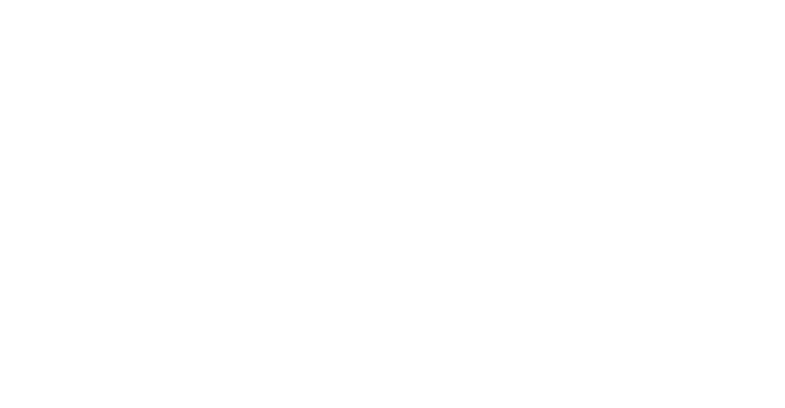
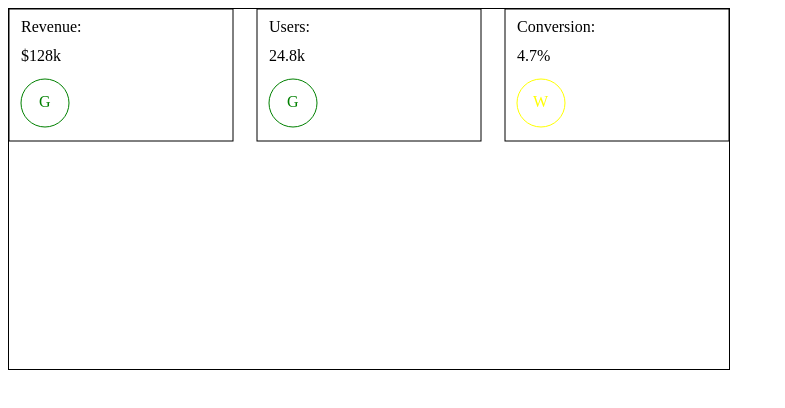
Before and after one commit to antontrafimovich/d3-course, a website built with Vite: page index.html in a window 1280 px wide. Shown: the whole page, without its empty margins (0-785 px from the left). Built offline with nearby package versions, Linux system fonts and the light colour scheme.

Commit message:
Added working d3 svg solution.

```diff
--- a/index.html
+++ b/index.html
@@ -6,7 +6,7 @@
     <title>D3 Course</title>
   </head>
   <body>
-    <div id="root"></div>
+    <div id="app"></div>
     <script type="module" src="src/main.ts"></script>
   </body>
 </html>
--- a/src/main.ts
+++ b/src/main.ts
@@ -1,3 +1,106 @@
-import * as d3 from "d3";
+import * as d3 from 'd3';
 
-d3.select("#root").append("svg").attr("class", "very-basic-svg");
+type KpiStatus = 'good' | 'warning';
+type Kpi = {
+  label: string;
+  value: string;
+  status: KpiStatus;
+};
+
+const width = 720;
+const height = 360;
+
+const cardWidth = 224;
+const cardHeight = 132;
+const cardPadding = 12;
+const cardContentGap = 12;
+const cardGap = 24;
+const kpiStatusRadius = 24;
+
+const kpis = [
+  { label: 'Revenue', value: '$128k', status: 'good' },
+  { label: 'Users', value: '24.8k', status: 'good' },
+  { label: 'Conversion', value: '4.7%', status: 'warning' },
+] satisfies Kpi[];
+
+// prettier-ignore
+const svg = d3
+  .select('#app')
+  .append('svg')
+    .attr('viewBox', `0 0 ${width} ${height}`)
+    .attr('class', 'container')
+    .attr('width', width)
+    .attr('height', height)
+    .style('border', '1px solid black');
+
+const kpiStatusToColorMap: Map<KpiStatus, string> = new Map([
+  ['good', 'green'],
+  ['warning', 'yellow'],
+]);
+
+// prettier-ignore
+const renderKpiItem = (item: Kpi, left: number) => {
+  const group = svg
+    .append('g')
+      .classed('kpi-item', true)
+      .style('transform', `translate(${left}px, 0)`);
+
+  group
+    .append('rect')
+      .attr('width', cardWidth)
+      .attr('height', cardHeight)
+      .attr('fill', 'transparent')
+      .attr('stroke', '#000')
+      .attr('x', 0)
+      .attr('y', 0)
+
+  const label = group
+    .append('text')
+        .classed('kpi-item-label', true)
+        .text(`${item.label}:`)
+        .attr('x', cardPadding)
+        .attr('y', cardPadding)
+        .attr('dominant-baseline', 'hanging');
+
+  const labelHeight = Math.floor(label.node()?.getBBox().height!);
+
+  const value = group
+    .append('text')
+    .classed('kpi-item-value', true)
+    .text(item.value)
+    .attr('x', cardPadding)
+    .attr('y', cardPadding + labelHeight + cardContentGap)
+    .attr('dominant-baseline', 'hanging');
+
+  const valueHeight = Math.floor(value.node()?.getBBox().height!);
+
+  const statusGroup = group
+    .append('g')
+      .style('transform', `translate(${cardPadding}px, ${cardPadding + labelHeight + valueHeight + cardContentGap * 2}px)`);
+
+  const color = kpiStatusToColorMap.get(item.status) || 'black';
+
+  statusGroup
+    .append('circle')
+      .attr('r', kpiStatusRadius)
+      .attr('cx', kpiStatusRadius)
+      .attr('cy', kpiStatusRadius)
+      .attr('stroke', color)
+      .attr('fill', 'transparent')
+
+  const status = statusGroup
+    .append('text')
+      .classed('kpi-item-status', true)
+      .text(item.status === "good" ? 'G' : 'W')
+      .style('fill', color)
+      .attr('y', kpiStatusRadius)
+      .attr('dominant-baseline', 'middle');
+
+  status.attr('x', kpiStatusRadius - (status.node()?.getBBox().width! / 2))
+}
+
+for (let i = 0; i < kpis.length; i++) {
+  let leftMargin = i * cardWidth + i * cardGap;
+
+  renderKpiItem(kpis[i], leftMargin);
+}
```
